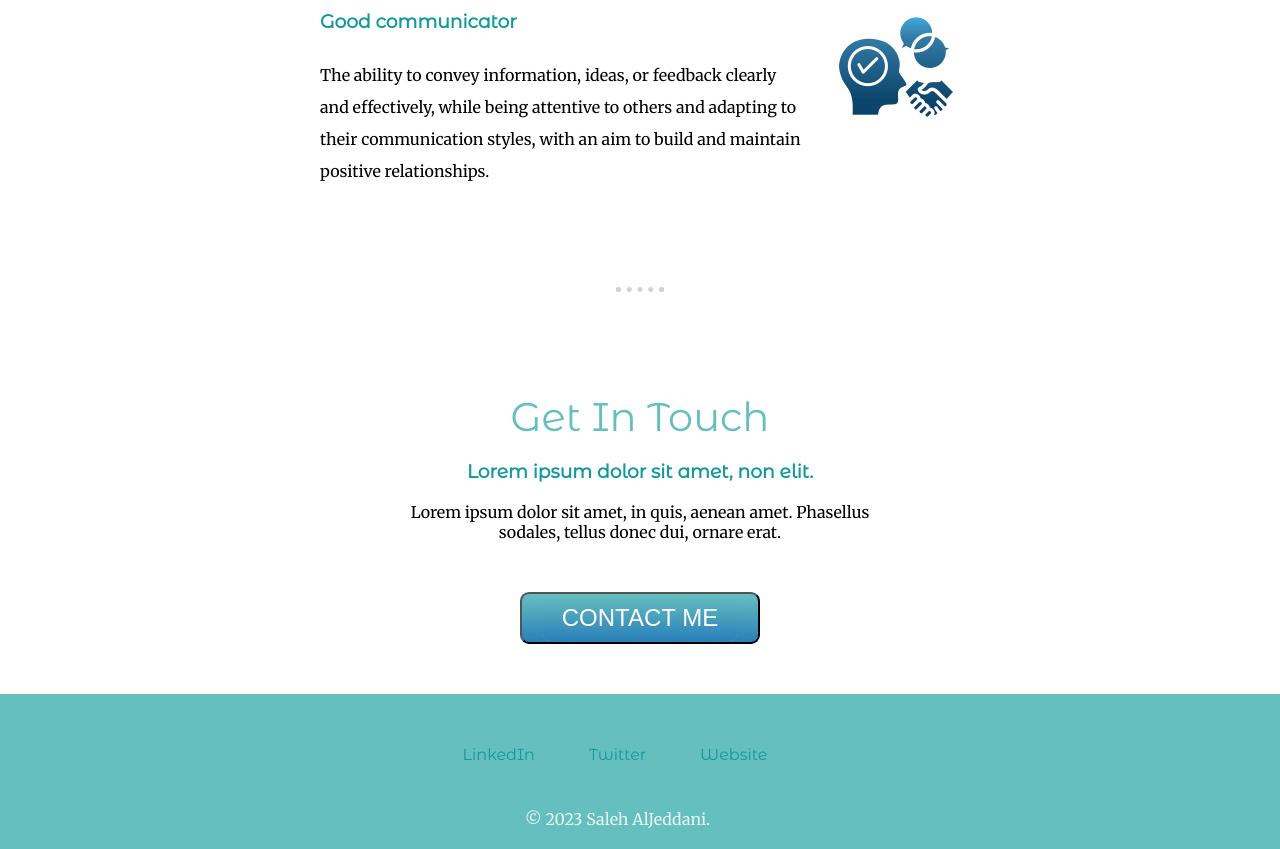
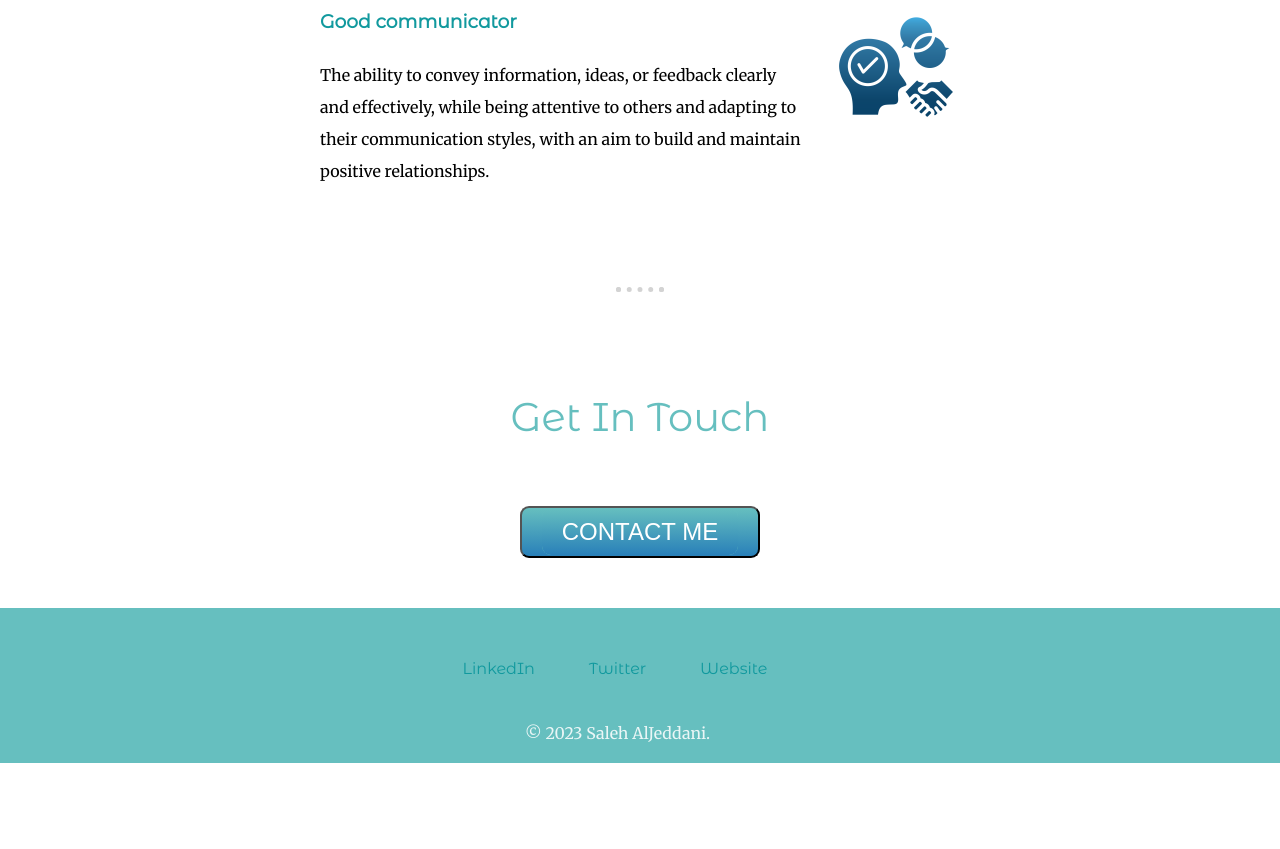
Before and after one commit to SaIeeh/CV, a plain HTML site: page CSS- My Site/index.html in a window 1280 px wide. Shown: the part 2452-3301 px from the top of the page. After the commit the page ends 3215 px from the top, so only its background shows below. Drawn offline with Linux system fonts and the light colour scheme.

Commit message:
Update index.html

```diff
--- a/CSS- My Site/index.html
+++ b/CSS- My Site/index.html
@@ -55,8 +55,6 @@
     <hr>
     <div class="contact-me">
       <h2>Get In Touch</h2>
-      <h3>Lorem ipsum dolor sit amet, non elit.</h3>
-      <p class="contact-msg">Lorem ipsum dolor sit amet, in quis, aenean amet. Phasellus sodales, tellus donec dui, ornare erat.</p>
       <button class="btn"><a class="btn" href="mailto:saleh.aljeddani@gmail.com">CONTACT ME</a></button>
     </div>
   </div>
```
